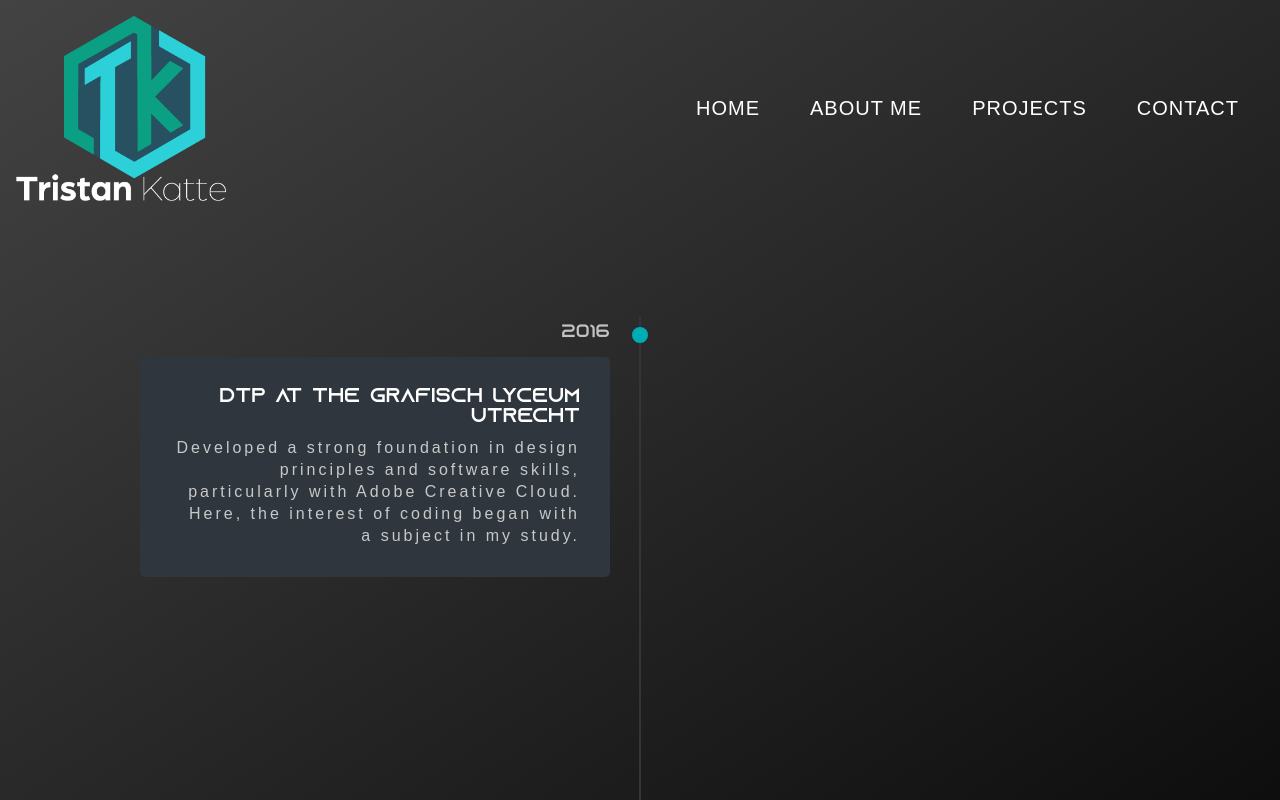
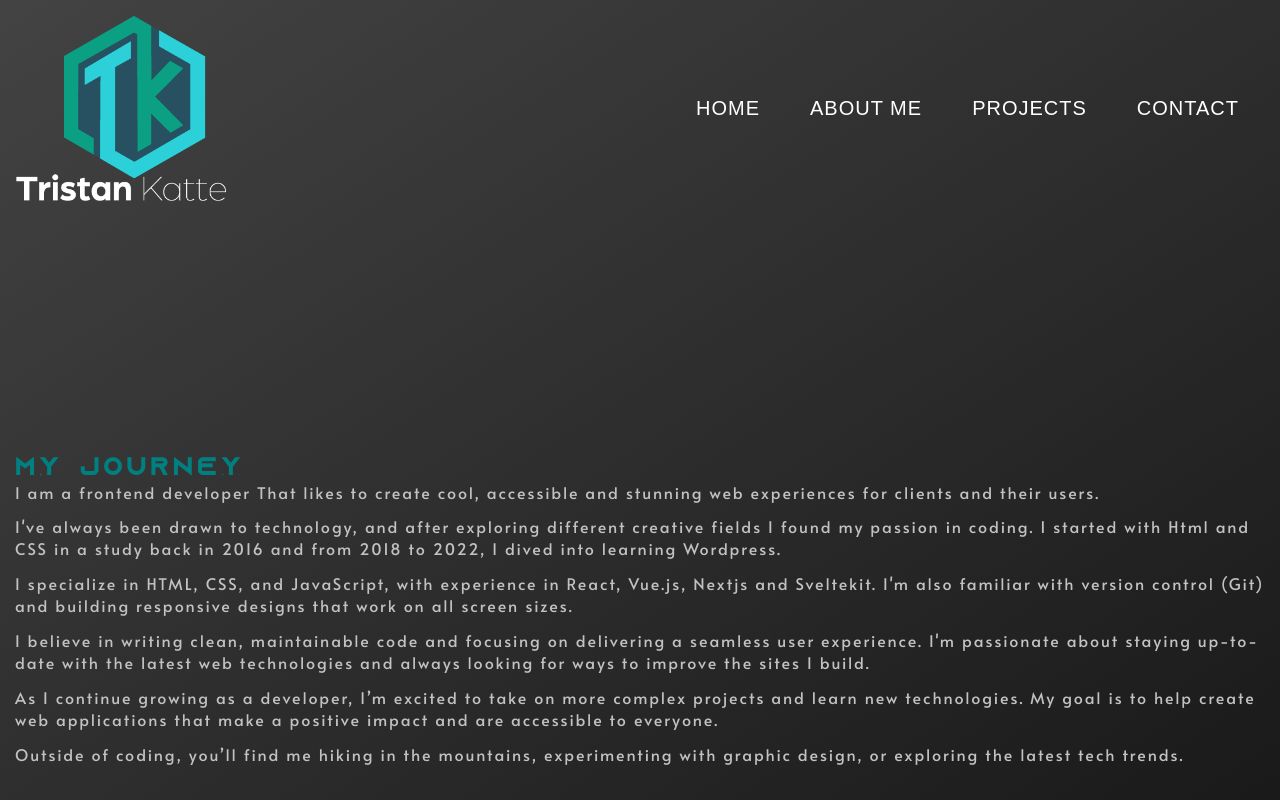
Before and after one commit to TristanKatte/portfolio, a SvelteKit app in the folder myapp/: page /about in a window 1280 px wide. Shown: the top 800 px of the page. Built offline with nearby package versions, Linux system fonts and the light colour scheme.

Commit message:
added description in about me

```diff
--- a/myapp/src/routes/about/+page.svelte
+++ b/myapp/src/routes/about/+page.svelte
@@ -27,11 +27,33 @@
 
 
 <main>
-  <!-- <article>
+  <article class="timeline-section">
+    <section class="journey">
       <h2>My journey</h2>
       <p>I am a frontend developer That likes to create cool, accessible and stunning web experiences for clients and their users.</p>
 
-  </article> -->
+      <p>I've always been drawn to technology, and after exploring different creative fields
+        I found my passion in coding. I started with Html and CSS in a study back in 2016 and from 2018 to 2022,
+        I dived into learning Wordpress.
+      </p>
+      <p>
+        I specialize in HTML, CSS, and JavaScript, with experience in React, Vue.js, Nextjs and Sveltekit.
+        I'm also familiar with version control (Git) and building responsive designs that work on all screen sizes.
+      </p>
+      <p>
+        I believe in writing clean, maintainable code and focusing on delivering a seamless user experience.
+        I'm passionate about staying up-to-date with the latest web technologies and always looking for ways to improve the sites I build.
+      </p>
+      <p>
+        As I continue growing as a developer, I’m excited to take on more complex projects and learn new technologies.
+        My goal is to help create web applications that make a positive impact and are accessible to everyone.
+      </p>
+      <p>
+        Outside of coding, you’ll find me hiking in the mountains, experimenting with graphic design, or exploring the latest tech trends.
+      </p>
+
+  </section>
+  </article>
 
   <section class="timeline-section">
     <div class="timeline-items">
@@ -125,6 +147,7 @@
 .timeline-item:nth-child(even){
     padding-left: calc(50% + 30px);
 }
+
 .timeline-dot{
 	  height: 16px;
 	  width: 16px;
@@ -163,6 +186,28 @@
 	line-height: 22px;
   font-family: 'Orbitron Variable', sans-serif;
   letter-spacing: 3px;
+}
+
+article {
+    display: flex;
+    justify-content: center;
+    align-items: center;
+    height: 100%;
+    width: 100%;
+    padding: 90px 90px;
+    font-family: 'alata', sans-serif;
+    letter-spacing: 2px;
+}
+
+.journey h2 {
+  color: var(--heading-color);
+  font-family: "Azonix";
+  letter-spacing: .2em;
+}
+
+.journey p {
+  color: var(--txt-color);
+  margin-bottom: .8em;
 }
 
 /* responsive */
```
Also changed, not shown: myapp/src/routes/components/About.svelte (+31 -2 lines), myapp/src/routes/components/Home.svelte (+25 -1 lines). Lines whose indentation alone changed are shown as unchanged.
